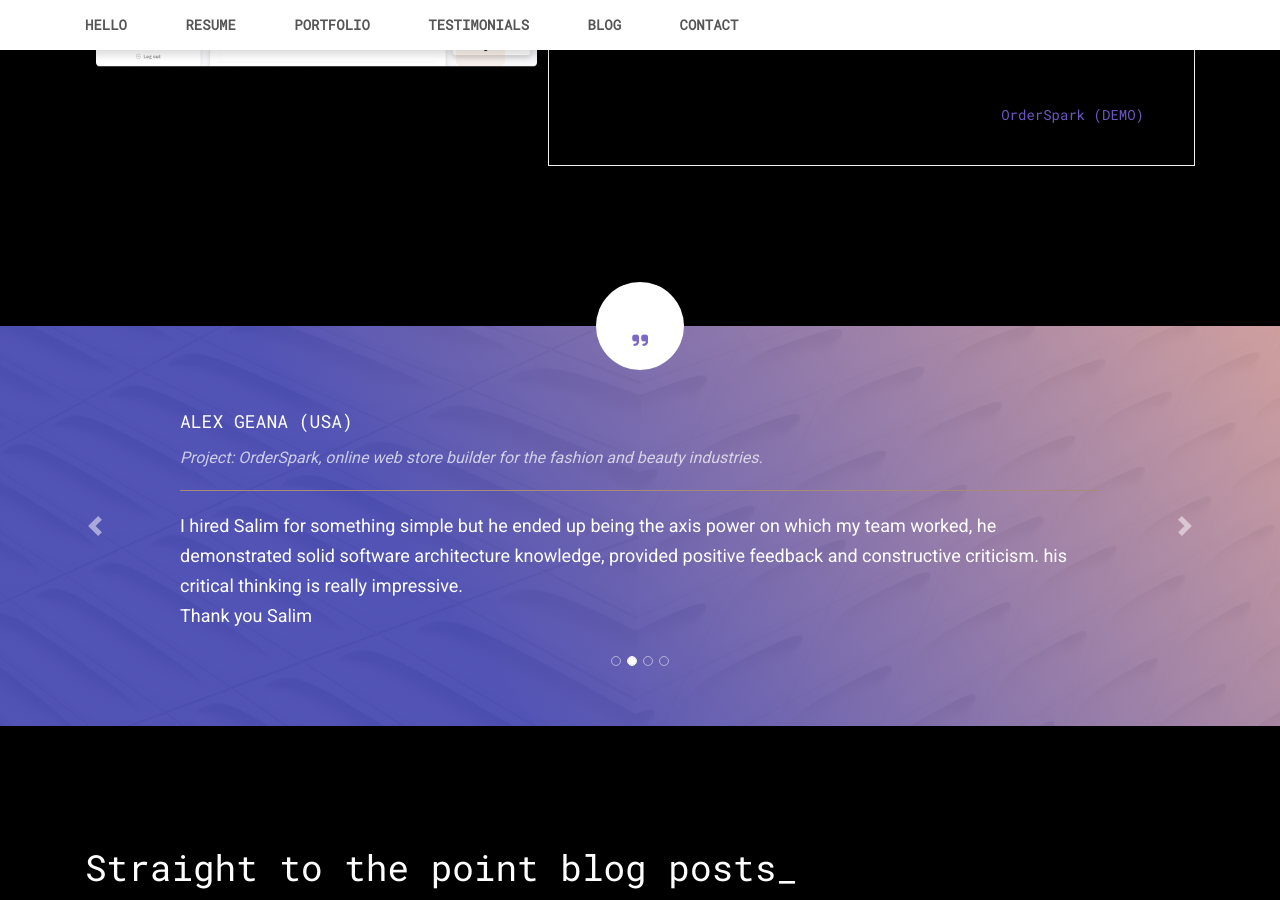
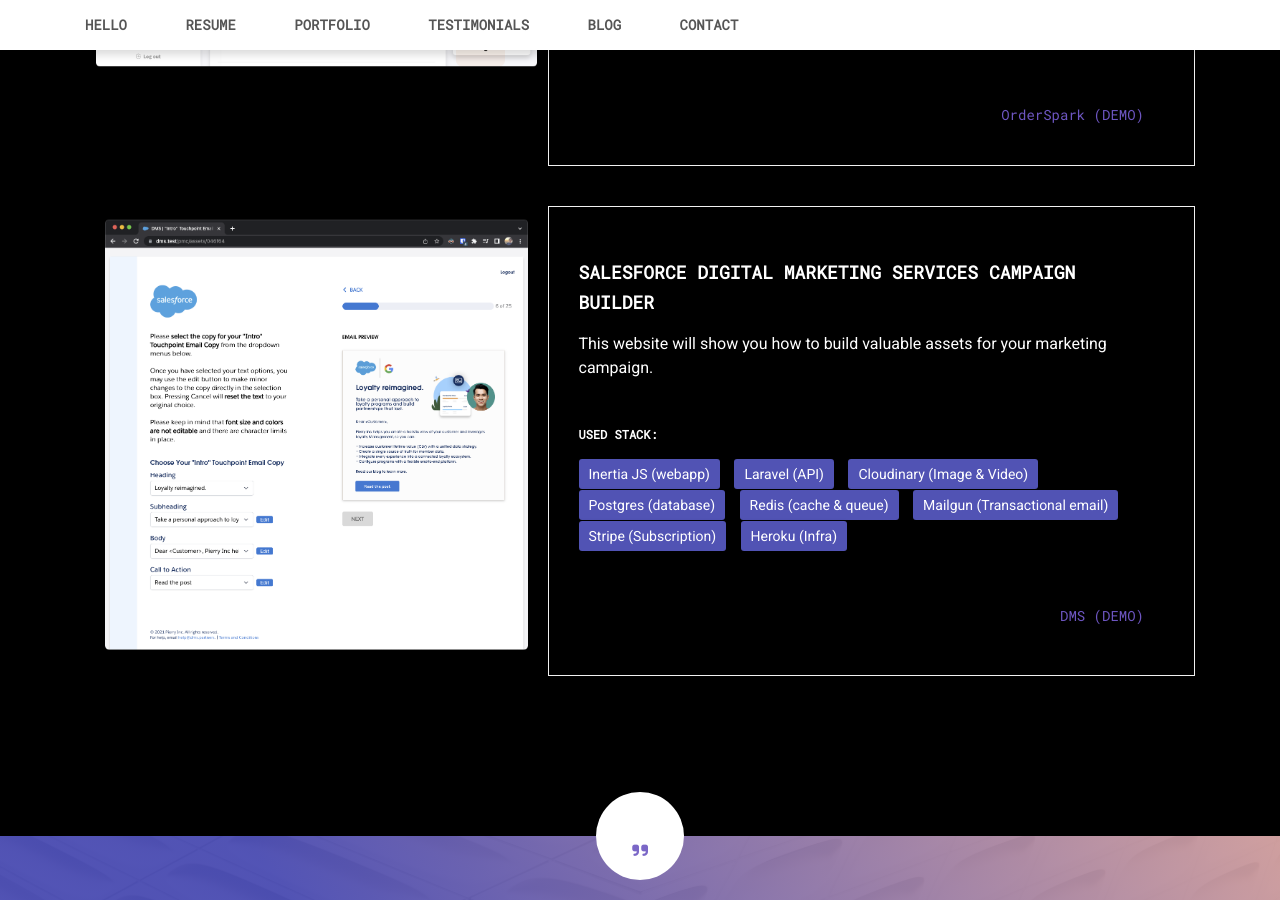
Before and after one commit to CaddyDz/caddydz.github.io, a Jekyll site: the page built from index.md, in a window 1280 px wide and 900 px high, scrolled down 4950 px. Built offline with Jekyll 4.4.1, drawn with Linux system fonts in a browser that asks for light colours; nearby versions of some CDN libraries.

Commit message:
Show DMS
Signed-off-by: Salim Djerbouh <13698160+CaddyDz@users.noreply.github.com>

```diff
--- a/_layouts/default.html
+++ b/_layouts/default.html
@@ -519,7 +519,7 @@
               >
             </div>
           </div>
-          <!-- <div
+          <div
             class="row project-card"
             data-toggle="modal"
             data-target="#portfolioModal"
@@ -554,7 +554,7 @@
                 >DMS (DEMO)</a
               >
             </div>
-          </div> -->
+          </div>
         </div>
       </section>
       <!--Portfolio-->
@@ -647,7 +647,7 @@
                     </div>
                   </div>
                 </div>
-                <!-- <div class="carousel-item">
+                <div class="carousel-item">
                   <div class="row">
                     <div class="col-md-10 col-sm-10 col-10 mr-auto ml-auto">
                       <p class="slider-carousel__title">
@@ -673,7 +673,7 @@
                       </p>
                     </div>
                   </div>
-                </div> -->
+                </div>
               </div>
               <a
                 class="carousel-control-prev"
```
